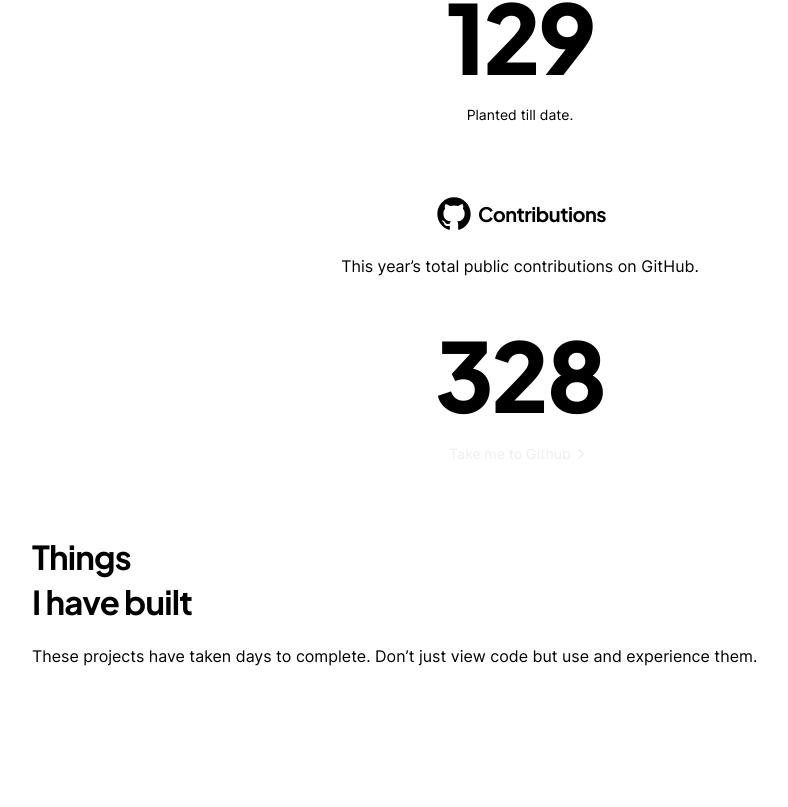
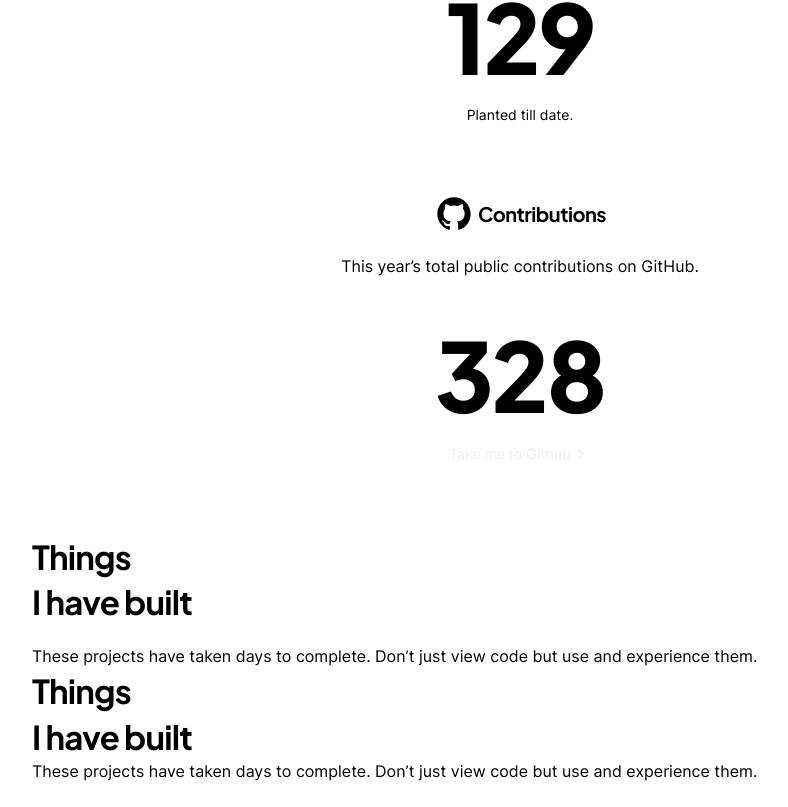
Before and after one commit to sourinsarkar/portfolioX, a React (Vite) app: page / in a window 1280 px wide. Shown: the part 1937-2744 px from the top of the page, without its empty margins (120-908 px from the left). Before the commit the page ends 2605 px from the top, so only its background shows below. Built offline with nearby package versions, Linux system fonts and the light colour scheme.

Commit message:
Issue: Stack components in Project Component

```diff
--- a/src/components/Content.tsx
+++ b/src/components/Content.tsx
@@ -3,6 +3,7 @@ import LotusImage from "../assets/images/lotus.png"
 import HaraDharaImage from "../assets/images/hara_dhara.svg"
 import HznlCtn from "../utils/Horizontal_Small_Container"
 import { RiGithubFill } from "@remixicon/react";
+import PrjShowCtn from "../utils/Projects_Showcase_Container";
 
 const Content: React.FC = () => {
     return (
@@ -150,6 +151,7 @@ const Content: React.FC = () => {
                 <div className="mt-5">
                     <p className="sub-font text-blueD-10x">These projects have taken days to complete. Don’t just view code but use and experience them.</p>
                 </div>
+                <PrjShowCtn />
             </div>
         </div>
    );
--- a/src/utils/Projects_Showcase_Container.tsx
+++ b/src/utils/Projects_Showcase_Container.tsx
@@ -7,7 +7,6 @@ const PrjShowCtn: React.FC<{thing1?: string, thing2?: string}> = ({thing1, thing
                 <h3 className="primary-font font-bold text-3.5xl tracking-tight leading-snug text-blue-10x">Things<br />I have built</h3>
                 <p className="sub-font text-blueD-10x">These projects have taken days to complete. Don’t just view code but use and experience them.</p>
                 <HznlCtn content={thing1} />
-                <HznlCtn content={thing2} />
             </div>
         </div>
     );
```
